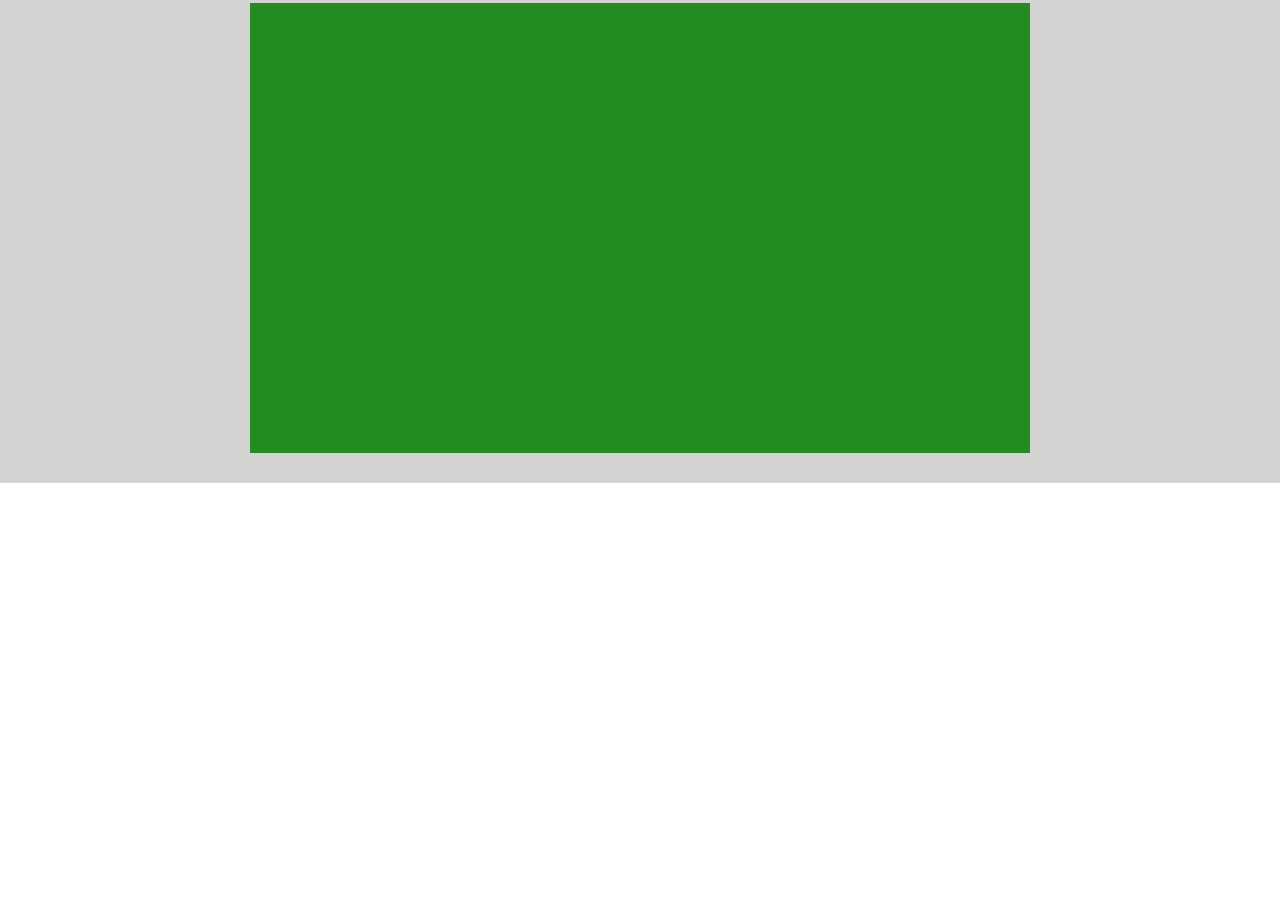
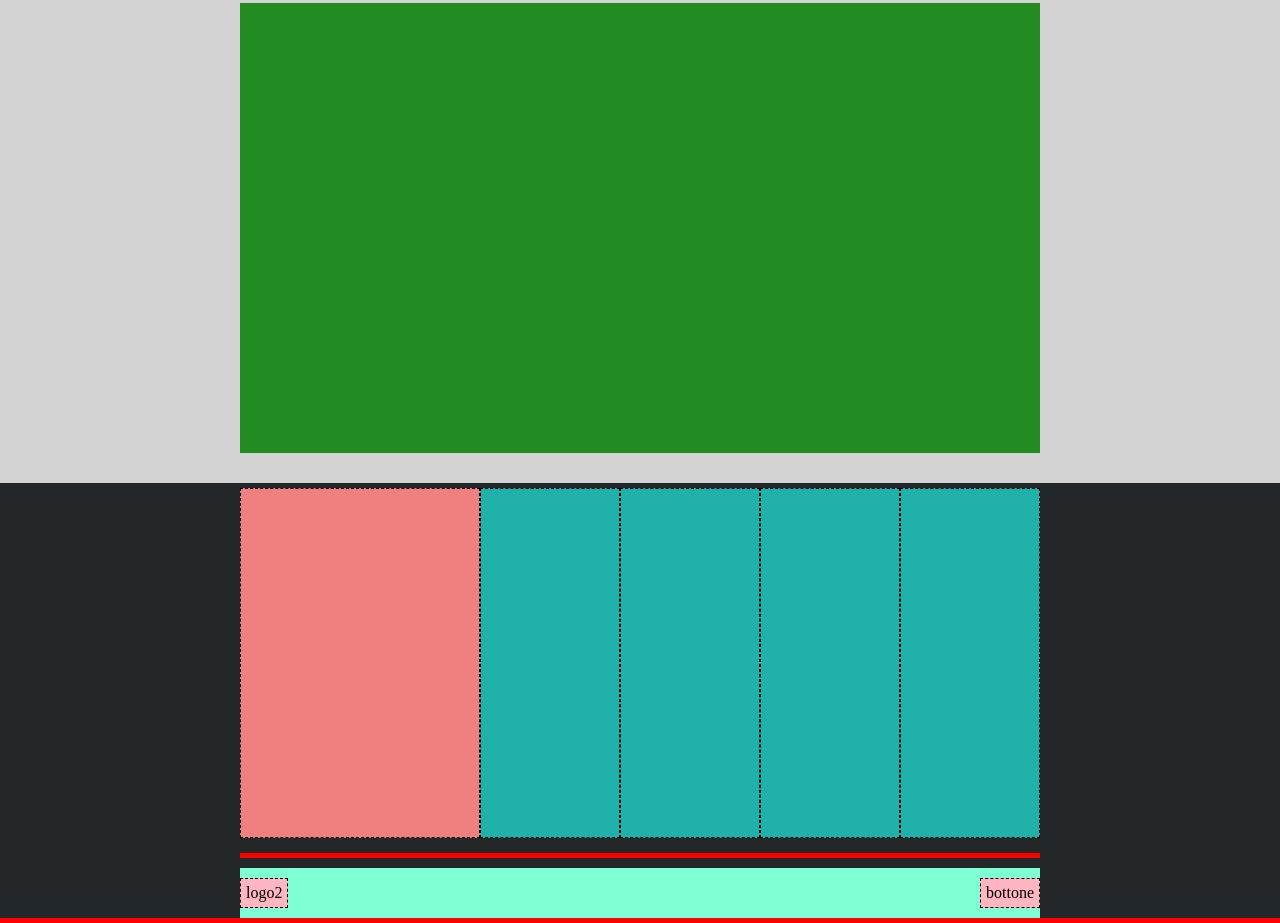
Before and after one commit to 0xbrax/htmlcss-struttura-discord, a plain HTML site: page index.html in a window 1280 px wide. Shown: the part 1467-2390 px from the top of the page. Before the commit the page ends 1950 px from the top, so only its background shows below. Drawn offline with Linux system fonts and the light colour scheme.

Commit message:
Add footer with css style Debug layout fixed & tested End project

```diff
--- a/css/style.css
+++ b/css/style.css
@@ -9,7 +9,7 @@ body {
 }
 
 .nav-container {
-    padding: 10px;
+    padding: 10px 0;
 }
 
 .nav-container > nav {
@@ -43,7 +43,7 @@ nav > div, nav > ul {
 }
 
 .header-bottom {
-    padding: 30px 10px;
+    padding: 30px 0;
 }
 
 .hd-bt-container {
@@ -56,7 +56,7 @@ nav > div, nav > ul {
     max-width: 800px;
     margin: auto;
     display: flex;
-    padding: 30px 10px;
+    padding: 30px 0;
 }
 
 .section-container > div {
@@ -74,17 +74,56 @@ nav > div, nav > ul {
 .section-container2 {
     max-width: 800px;
     margin: auto;
-    padding: 30px 10px;
+    padding: 30px 0;
 }
 
 .bottom-container {
     height: 450px;
 }
 
+.footer-section {
+    max-width: 800px;
+    margin: auto;
+    display: flex;
+    padding: 5px 0 15px 0;
+    border-bottom: 5px solid red;
+}
+
+.footer-section > div {
+    height: 350px;
+}
+
+.ft-sec-item {
+    width: 30%;
+}
+
+.ft-sec-item2 {
+    width: calc(70% / 4);
+}
+
+.footer-bottom {
+    padding-top: 10px;
+    border-bottom: 5px solid red;
+}
+
+.ft-bt-container {
+    max-width: 800px;
+    margin: auto;
+    display: flex;
+    justify-content: space-between;
+    padding: 10px 0;
+}
+
+.ft-bt-container > div {
+    padding: 5px;
+}
 
 
 
-/* debug class per layout */
+
+
+
+/* debug body class per layout */
 
 .debug header .nav-container {
     background-color: #ADD8E6;
@@ -115,6 +154,33 @@ nav > div, nav > ul {
     background-color: #D3D3D3;
 }
 
-.debug .bottom-container {
+.debug .section-container2 .bottom-container {
     background-color: #228B22;
 }
+
+.debug footer .footer-container {
+    background-color: #23272A;
+}
+
+.debug .footer-section .ft-sec-item {
+    background-color: #F08080;
+    border: 1.5px dashed black;
+}
+
+.debug .footer-section .ft-sec-item2 {
+    background-color: #20B2AA;
+    border: 1.5px dashed black;
+}
+
+.debug footer .footer-bottom {
+    background-color: #23272A;
+}
+
+.debug .footer-bottom .ft-bt-container {
+    background-color: #7FFFD4;
+}
+
+.debug .ft-bt-container div {
+    background-color: #FFB6C1;
+    border: 1.5px dashed black;
+}
--- a/index.html
+++ b/index.html
@@ -55,12 +55,22 @@
         </main>
 
         <footer>
-            <section>
+            <div class="footer-container">
+                <div class="footer-section">
+                    <div class="ft-sec-item"></div>
+                    <div class="ft-sec-item2"></div>
+                    <div class="ft-sec-item2"></div>
+                    <div class="ft-sec-item2"></div>
+                    <div class="ft-sec-item2"></div>
+                </div>
+            </div>
 
-            </section>
-            <section>
-
-            </section>
+            <div class="footer-bottom">
+                <div class="ft-bt-container">
+                    <div class="logo2">logo2</div>
+                    <div class="bottone">bottone</div>
+                </div>
+            </div>
         </footer>
     </body>
 </html>
```
